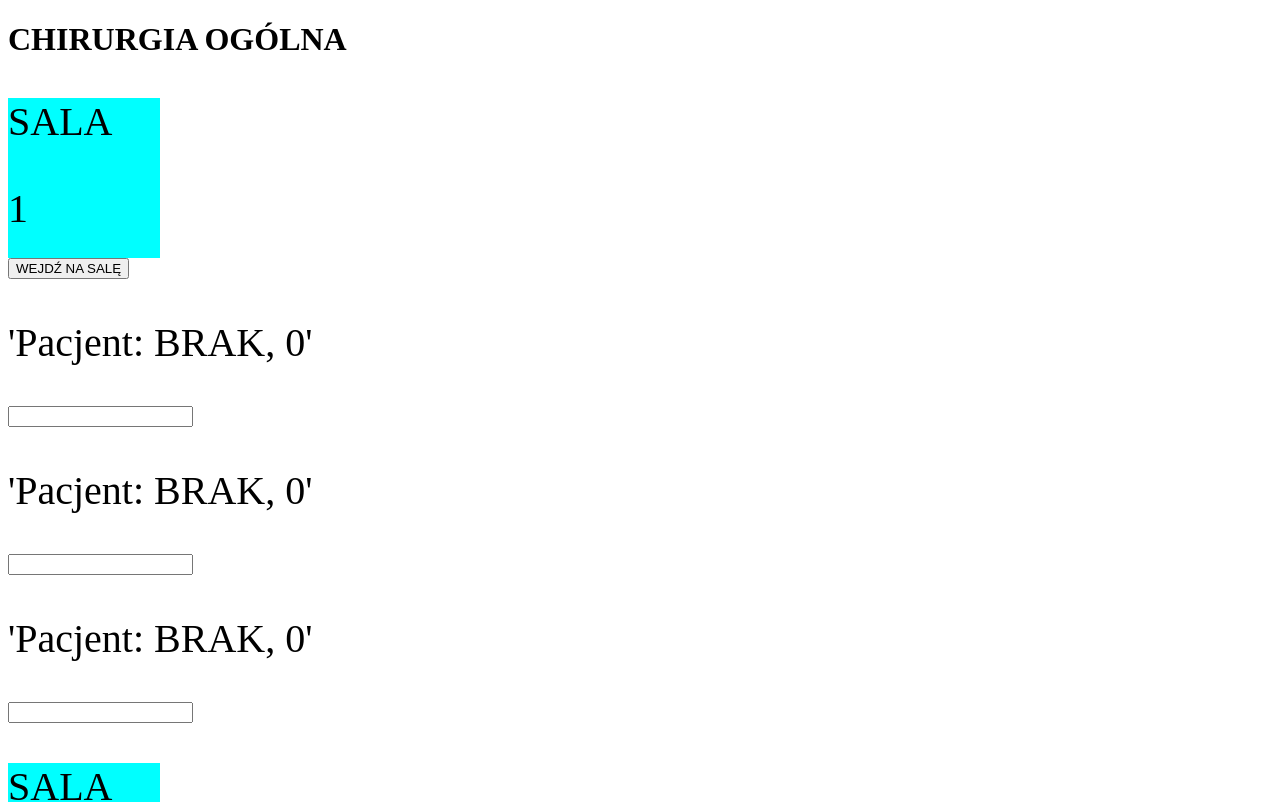
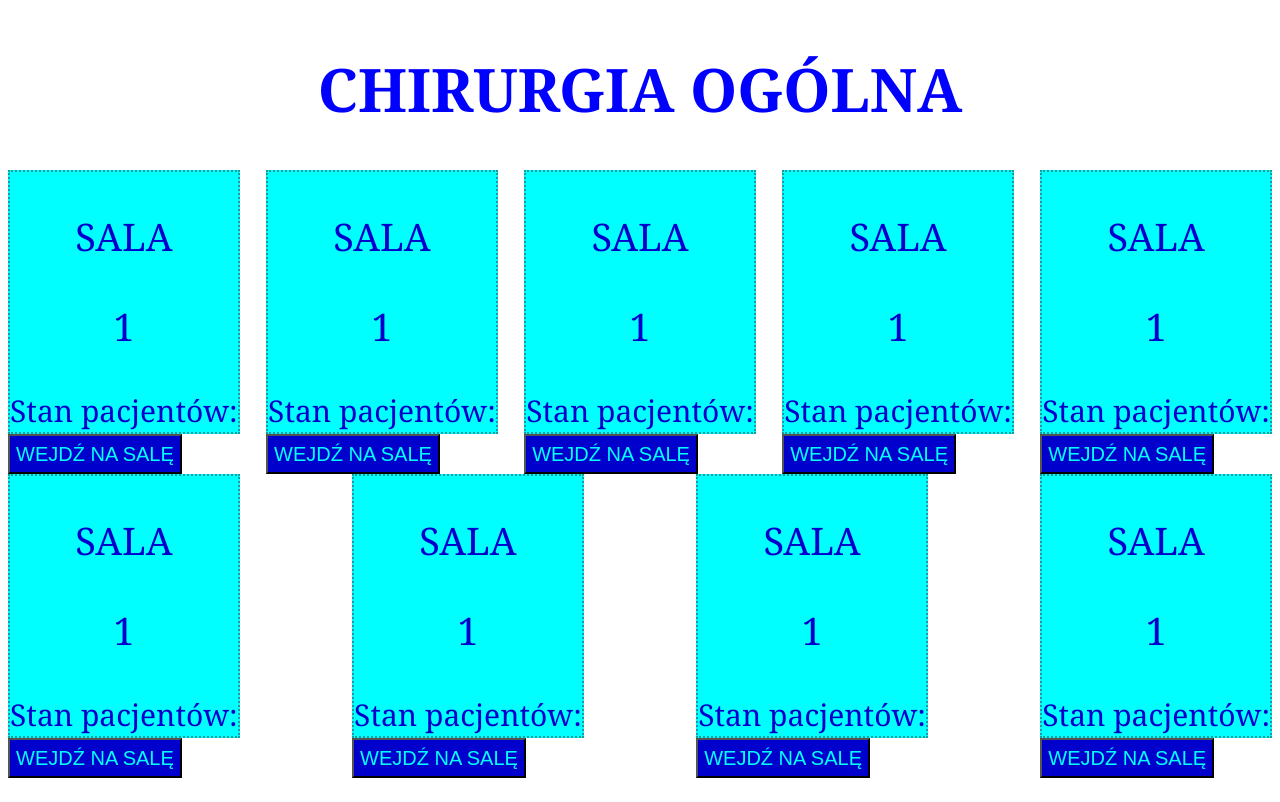
Before and after one commit to Catelyn99/Hospital-ward, a React (Create React App) app: page / in a window 1280 px wide. Shown: the top 802 px of the page. Built offline with nearby package versions, Linux system fonts and the light colour scheme.

Commit message:
Added SCSS

```diff
--- a/src/App.jsx
+++ b/src/App.jsx
@@ -1,33 +1,79 @@
 import RoomInWard from './RoomInWard';
 import Room from './InsideRoom/Room';
 import React, { useState } from 'react';
+import styled from './App.module.scss';
 
 const App = () => {
 
   const [roomsState, setRoomsState] = useState({
     rooms: [1, 2, 3, 4, 5, 6, 7, 8, 9],
-    openedRoom: null
+    openedRoom: false
   });
 
 const showRoom = () => {
+  const roomOpen = roomsState.openedRoom;
+  setRoomsState({openedRoom: !roomOpen});
 
 }
 
   return (
-    <div className="App">
+    <div className={styled.app}>
       <h1>CHIRURGIA OGÓLNA</h1>
+      <div className={styled.allRoom}>
       <RoomInWard roomNumber={roomsState.rooms[0]} />
-      <button>WEJDŹ NA SALĘ</button>
-      <Room />
+      <button onClick={showRoom}>WEJDŹ NA SALĘ</button>
+      { roomsState.openedRoom === true ?
+      <Room /> : null }
+      </div>
 
-      <RoomInWard roomNumber={roomsState.rooms[1]} />
-      <RoomInWard roomNumber={roomsState.rooms[2]} />
-      <RoomInWard roomNumber={roomsState.rooms[3]} />
-      <RoomInWard roomNumber={roomsState.rooms[4]} />
-      <RoomInWard roomNumber={roomsState.rooms[5]} />
-      <RoomInWard roomNumber={roomsState.rooms[6]} />
-      <RoomInWard roomNumber={roomsState.rooms[7]} />
-      <RoomInWard roomNumber={roomsState.rooms[8]} />
+        <div className={styled.allRoom}>
+      <RoomInWard roomNumber={roomsState.rooms[0]} />
+      <button onClick={showRoom}>WEJDŹ NA SALĘ</button>
+      { roomsState.openedRoom === true ?
+      <Room /> : null }
+      </div>
+      <div className={styled.allRoom}>
+      <RoomInWard roomNumber={roomsState.rooms[0]} />
+      <button onClick={showRoom}>WEJDŹ NA SALĘ</button>
+      { roomsState.openedRoom === true ?
+      <Room /> : null }
+      </div>
+      <div className={styled.allRoom}>
+      <RoomInWard roomNumber={roomsState.rooms[0]} />
+      <button onClick={showRoom}>WEJDŹ NA SALĘ</button>
+      { roomsState.openedRoom === true ?
+      <Room /> : null }
+      </div>
+      <div className={styled.allRoom}>
+      <RoomInWard roomNumber={roomsState.rooms[0]} />
+      <button onClick={showRoom}>WEJDŹ NA SALĘ</button>
+      { roomsState.openedRoom === true ?
+      <Room /> : null }
+      </div>
+      <div className={styled.allRoom}>
+      <RoomInWard roomNumber={roomsState.rooms[0]} />
+      <button onClick={showRoom}>WEJDŹ NA SALĘ</button>
+      { roomsState.openedRoom === true ?
+      <Room /> : null }
+      </div>
+      <div className={styled.allRoom}>
+      <RoomInWard roomNumber={roomsState.rooms[0]} />
+      <button onClick={showRoom}>WEJDŹ NA SALĘ</button>
+      { roomsState.openedRoom === true ?
+      <Room /> : null }
+      </div>
+      <div className={styled.allRoom}>
+      <RoomInWard roomNumber={roomsState.rooms[0]} />
+      <button onClick={showRoom}>WEJDŹ NA SALĘ</button>
+      { roomsState.openedRoom === true ?
+      <Room /> : null }
+      </div>
+      <div className={styled.allRoom}>
+      <RoomInWard roomNumber={roomsState.rooms[0]} />
+      <button onClick={showRoom}>WEJDŹ NA SALĘ</button>
+      { roomsState.openedRoom === true ?
+      <Room /> : null }
+      </div>
     </div>
   );
 }
--- a/src/App.module.scss
+++ b/src/App.module.scss
@@ -0,0 +1,22 @@
+.app {
+display: flex;
+justify-content: space-between;
+flex-flow: row wrap;
+}
+
+h1 {
+    text-align: center;
+    display: block;
+    font-family: Georgia, 'Times New Roman', Times, serif;
+    color: blue;
+    font-size: 60px;
+    width: 100%;
+}
+
+button {
+
+    height: 40px;
+    background-color: mediumblue;
+    color: aqua;
+    font-size: 20px;
+}
--- a/src/InsideRoom/PatientInRoom.jsx
+++ b/src/InsideRoom/PatientInRoom.jsx
@@ -1,10 +1,14 @@
+import styled from './PatientInRoom.module.scss';
+
 const PatientInRoom = (props) => {
 
         return (
             <div>
-                <div className='patientBed'>
-                   <p>'Pacjent: {props.name}, {props.age}'</p>
+                <div className={styled.patientBed}>
+                   <p>Pacjent: {props.name}</p>
+                   <p>Wiek: {props.age}</p>
                    <input type="text" onChange={(event) => props.changedName(event, props.id)} />
+                   <input type="text" onChange={(event) => props.changedAge(event, props.id)} />
                 </div>
             </div>
         )
--- a/src/InsideRoom/PatientInRoom.module.scss
+++ b/src/InsideRoom/PatientInRoom.module.scss
@@ -0,0 +1,5 @@
+.patientBed {
+    background-color: blue;
+    width: 30%;
+    height: 240px;
+}
--- a/src/InsideRoom/Room.jsx
+++ b/src/InsideRoom/Room.jsx
@@ -7,13 +7,27 @@ const Room = () => {
           { name: "BRAK", age: "0", id: 1 },
           { name: "BRAK", age: "0", id: 2 },
           { name: "BRAK", age: "0", id: 3 }
-        ]
+        ],
+        showPersons: false
       });
 
     const changePatientName = (event, identity) => {
         const newPersons = personsState.persons.map(person => {
           if (person.id === identity) {
-            return { name: event.target.value, age: person.age, id: person.id};
+            return { name: event.target.value};
+          }
+          return person;
+        });
+        console.log(identity);
+        setPersonsState({
+          persons: newPersons
+        });
+      }
+
+      const changePatientAge = (event, identity) => {
+        const newPersons = personsState.persons.map(person => {
+          if (person.id === identity) {
+            return {age: event.target.value};
           }
           return person;
         });
@@ -30,19 +44,22 @@ const Room = () => {
                 name={personsState.persons[0].name}
                 age={personsState.persons[0].age}
                 id={personsState.persons[0].id}
-                changedName={changePatientName} />
+                changedName={changePatientName}
+                changedAge={changePatientAge} />
 
             <PatientInRoom
                 name={personsState.persons[1].name}
                 age={personsState.persons[1].age}
                 id={personsState.persons[1].id}
-                changedName={changePatientName} />
+                changedName={changePatientName}
+                changedAge={changePatientAge} />
 
             <PatientInRoom
                 name={personsState.persons[2].name}
                 age={personsState.persons[2].age}
                 id={personsState.persons[2].id}
-                changedName={changePatientName} />
+                changedName={changePatientName}
+                changedAge={changePatientAge} />
         </>
     );
 }
--- a/src/RoomInWard.jsx
+++ b/src/RoomInWard.jsx
@@ -5,9 +5,10 @@ import styled from './RoomInWard.module.scss';
 const RoomInWard = props => {
 
         return (
-        <div className={styled.room} onClick={props.createRoom}>
+        <div className={styled.room} onClick={props.showRoom}>
             <p >SALA </p>
             <p>{props.roomNumber}</p>
+            <p className={styled.amountPatient}>Stan pacjentów: </p>
         </div>
         )}
 
--- a/src/RoomInWard.module.scss
+++ b/src/RoomInWard.module.scss
@@ -1,10 +1,20 @@
 .room {
-    width: 12%;
-    height: 160px;
-    background-color: aqua;
+
+    height: 260px;
+    background-color: rgb(0, 255, 255);
+    border: 2px dotted rgb(16, 158, 158);
+    margin-top: 30px 0 10px;
 }
 
 p {
+    text-align: center;
+    color: mediumblue;
     font-weight: 500;
-    font-size: 40px;
+    font-size: 38px;
+    font-family: Georgia, 'Times New Roman', Times, serif;
 }
+
+.amountPatient {
+    text-align: start;
+    font-size: 30px;
+}
```
Also changed, not shown: 1 other file (tests, documents, lock files or other folders).
